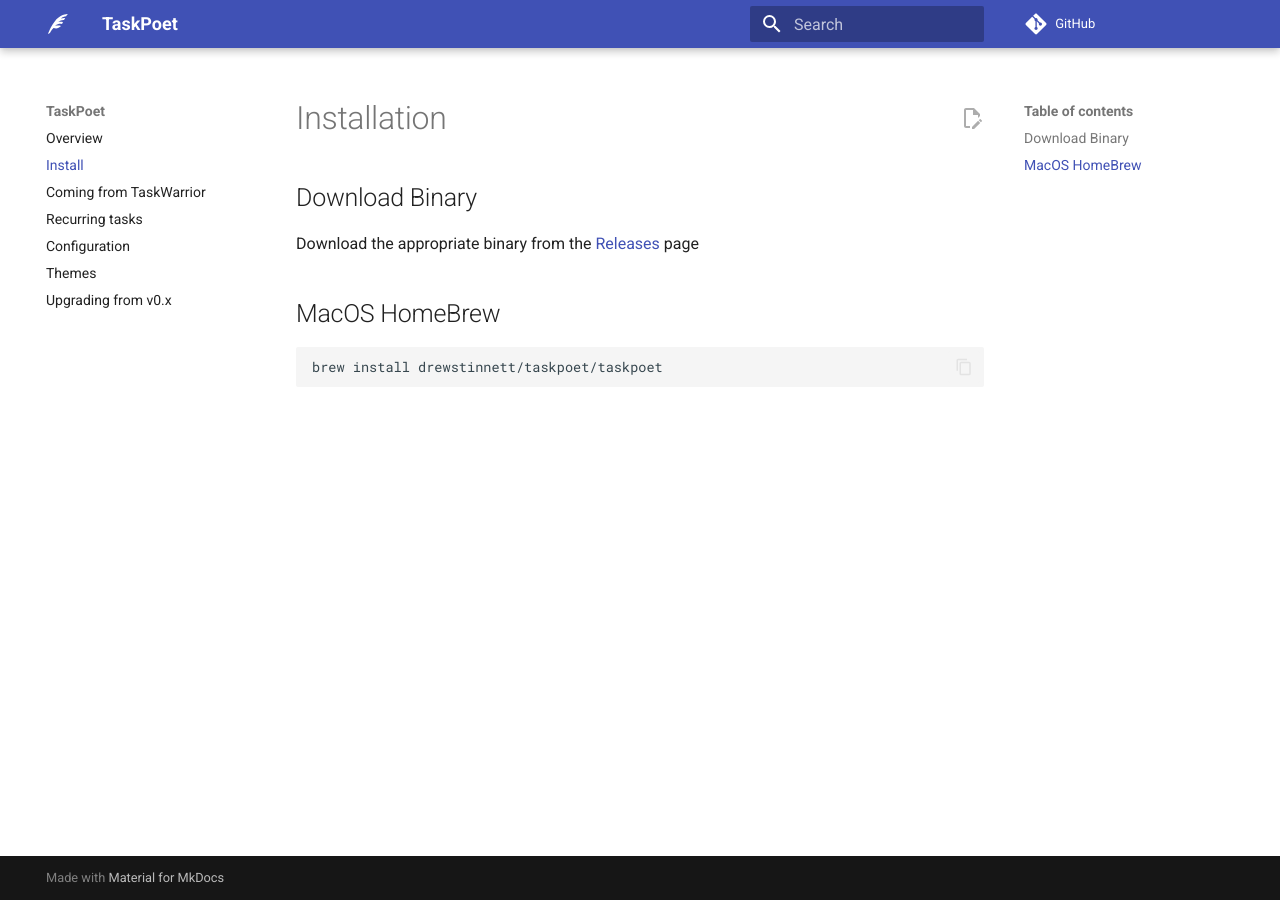
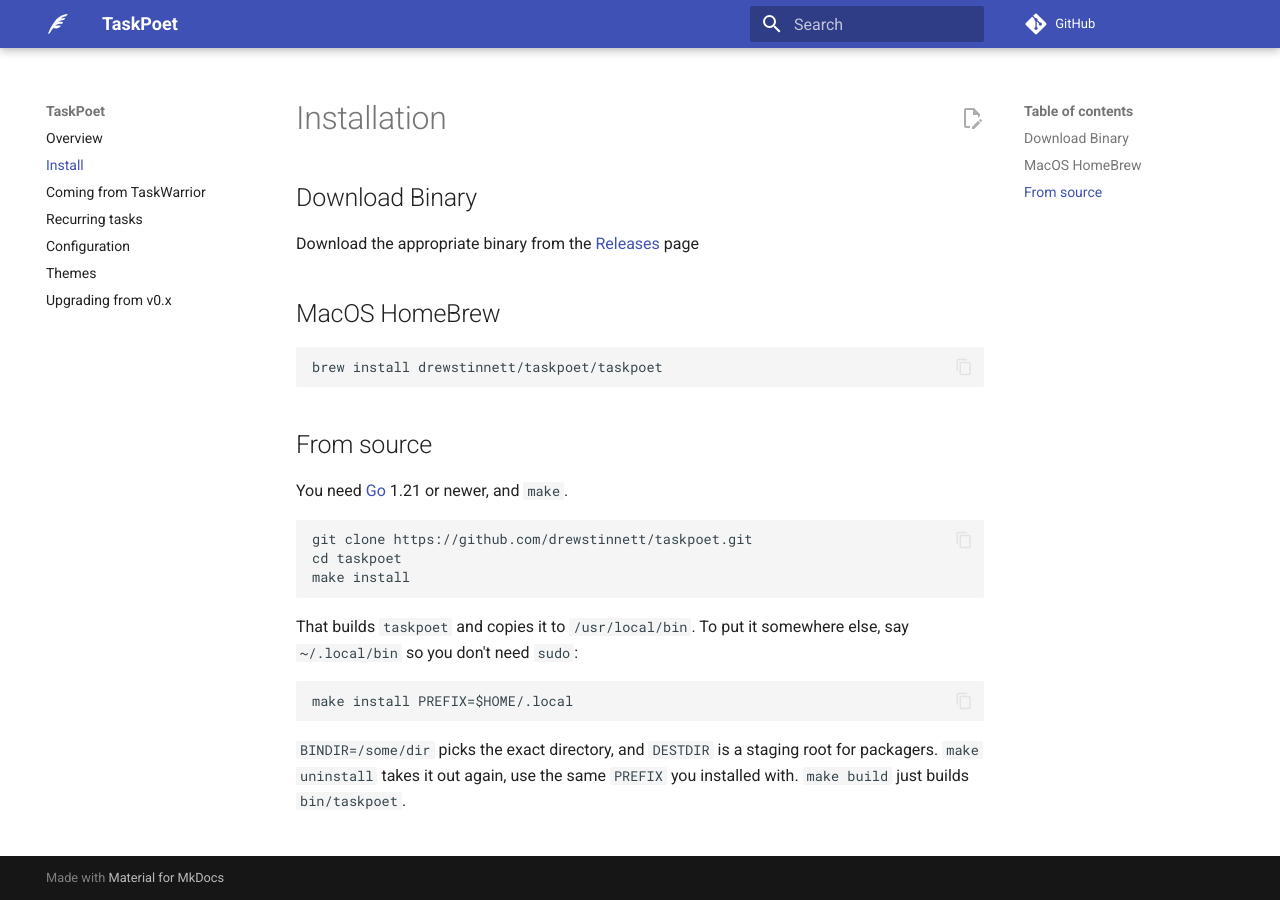
Before and after one commit to drewstinnett/taskpoet, an MkDocs documentation site: the page built from docs/install.md, in a window 1280 px wide. Built offline with MkDocs 1.6.1 and Material for MkDocs 9.7.7, drawn with Linux system fonts in a browser that asks for light colours; comment, search, counter and statistics services are not loaded.

Commit message:
Add a Makefile with build, install and uninstall
`make install` builds taskpoet and copies it to /usr/local/bin. PREFIX,
BINDIR and DESTDIR are honored, so `make install PREFIX=$HOME/.local` needs
no sudo, and `make uninstall` takes it out again.

The version comes from `git describe`, or is "dev" without git or tags, and
can be given with VERSION=. Go's own VCS stamping is turned off, since the
Makefile stamps the version itself and it fails inside a checkout whose git
is unusable. Output goes to bin/, which is now ignored.

Documented in docs/install.md.

Co-Authored-By: Claude Sonnet 5 <noreply@anthropic.com>

````diff
--- a/docs/install.md
+++ b/docs/install.md
@@ -9,3 +9,24 @@ Download the appropriate binary from the [Releases](https://github.com/drewstinn
 ```plain
 brew install drewstinnett/taskpoet/taskpoet
 ```
+
+## From source
+
+You need [Go](https://go.dev/dl/) 1.21 or newer, and `make`.
+
+```plain
+git clone https://github.com/drewstinnett/taskpoet.git
+cd taskpoet
+make install
+```
+
+That builds `taskpoet` and copies it to `/usr/local/bin`. To put it somewhere
+else, say `~/.local/bin` so you don't need `sudo`:
+
+```plain
+make install PREFIX=$HOME/.local
+```
+
+`BINDIR=/some/dir` picks the exact directory, and `DESTDIR` is a staging root
+for packagers. `make uninstall` takes it out again, use the same `PREFIX` you
+installed with. `make build` just builds `bin/taskpoet`.
````
Also changed, not shown: 2 other files.
